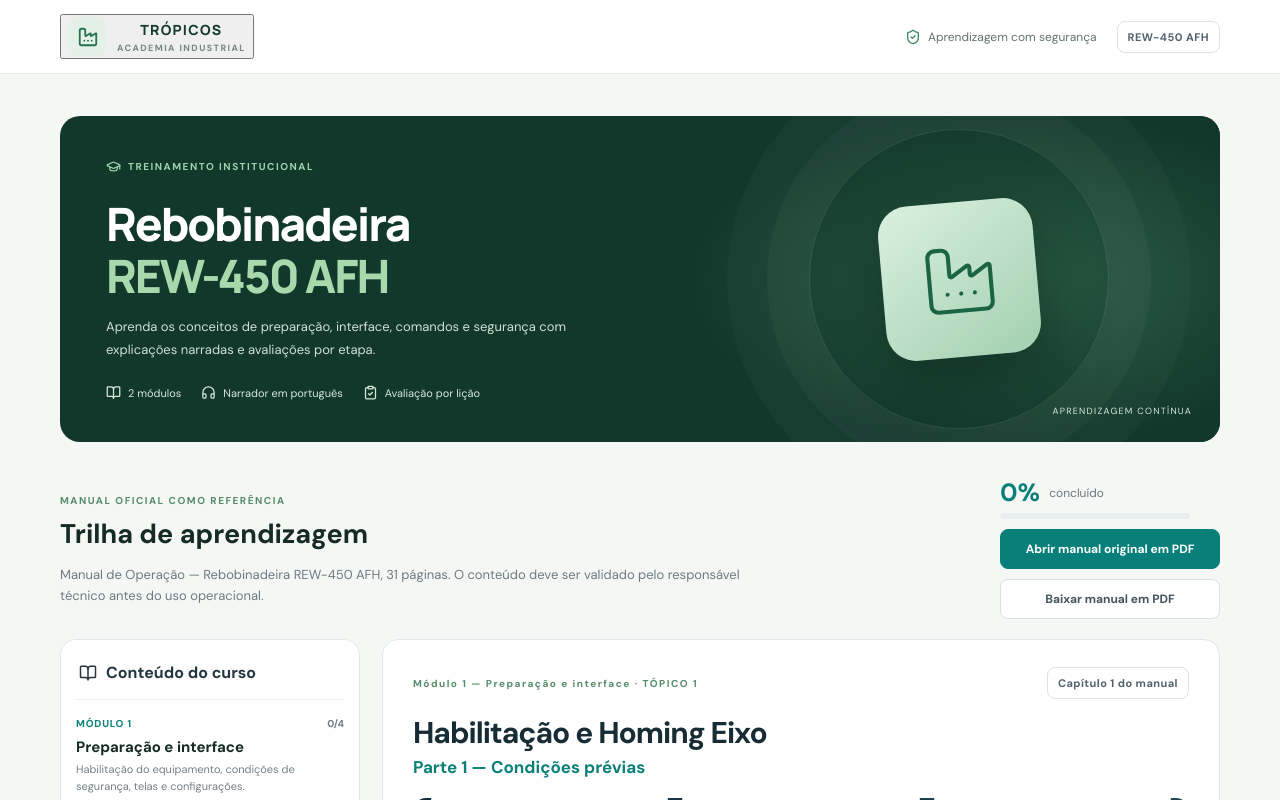
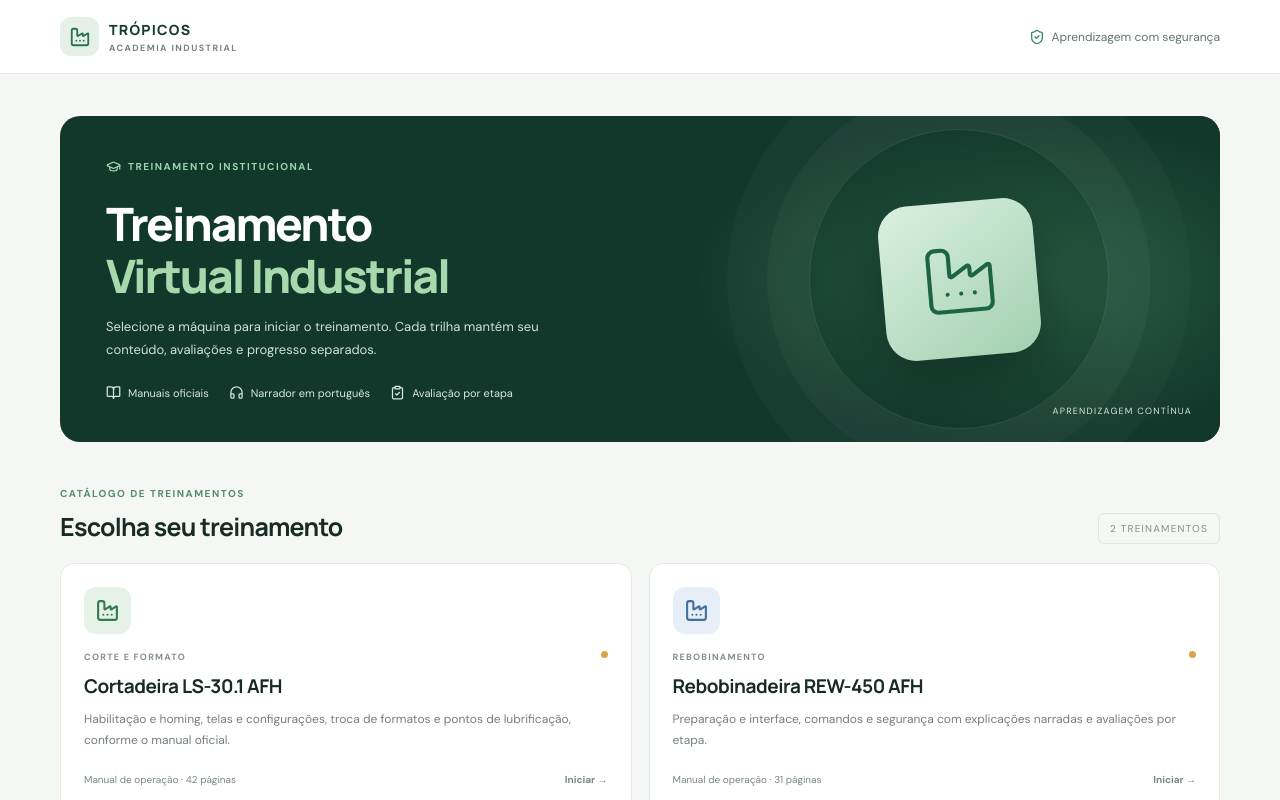
Before and after one commit to ambertelli/treinamento-virtual-industrial, a React (Vite) app: page / in a window 1280 px wide. Shown: the top 800 px of the page. Built offline with nearby package versions, Linux system fonts and the light colour scheme.

Commit message:
Add Cortadeira and Rebobinadeira course selection screen

```diff
--- a/src/App.jsx
+++ b/src/App.jsx
@@ -1,6 +1,7 @@
 import { useEffect, useMemo, useState } from "react";
 import { ArrowLeft, BookOpen, CheckCircle2, ChevronLeft, ChevronRight, Factory, GraduationCap, Headphones, Play, ShieldCheck, Volume2, XCircle, ClipboardCheck, Image as ImageIcon } from "lucide-react";
 import { course } from "./rew450-course";
+import CortadeiraTraining from "./CortadeiraTraining.jsx";
 import "./style.css";
 
 const figureFiles = {
@@ -61,7 +62,7 @@ function loadSavedProgress() {
   }
 }
 
-export default function App() {
+function RebobinadeiraTraining({ onBack }) {
   const [initialProgress] = useState(loadSavedProgress);
   const [activeKey, setActiveKey] = useState(() =>
     allLessons.some(lesson => lesson.key === initialProgress.activeKey)
@@ -159,7 +160,7 @@ export default function App() {
 
   return <div className="app">
     <header className="topbar">
-      <button className="brand" onClick={() => { chooseLesson(allLessons[0].key); window.scrollTo({top:0,behavior:"smooth"}); }} aria-label="Voltar ao início">
+      <button className="brand" onClick={() => { if (onBack) onBack(); else { chooseLesson(allLessons[0].key); window.scrollTo({top:0,behavior:"smooth"}); } }} aria-label="Voltar aos treinamentos">
         <span className="brandicon"><Factory size={22}/></span>
         <span>TRÓPICOS<small>ACADEMIA INDUSTRIAL</small></span>
       </button>
@@ -262,3 +263,45 @@ export default function App() {
     <footer><span>© {new Date().getFullYear()} Trópicos · Academia Industrial</span><span><ShieldCheck size={14}/> Segurança, qualidade e aprendizagem contínua</span></footer>
   </div>;
 }
+
+
+function App() {
+  const [selectedCourse, setSelectedCourse] = useState(null);
+  if (selectedCourse === "cortadeira") return <CortadeiraTraining onBack={() => setSelectedCourse(null)} />;
+  if (selectedCourse === "rebobinadeira") return <RebobinadeiraTraining onBack={() => setSelectedCourse(null)} />;
+  return <div className="app">
+    <header className="topbar">
+      <div className="brand"><span className="brandicon"><Factory size={22}/></span><span>TRÓPICOS<small>ACADEMIA INDUSTRIAL</small></span></div>
+      <div className="topbar-right"><span className="safe"><ShieldCheck size={16}/> Aprendizagem com segurança</span></div>
+    </header>
+    <main>
+      <section className="hero">
+        <div className="hero-copy">
+          <span className="eyebrow"><GraduationCap size={15}/> TREINAMENTO INSTITUCIONAL</span>
+          <h1>Treinamento<br/><em>Virtual Industrial</em></h1>
+          <p>Selecione a máquina para iniciar o treinamento. Cada trilha mantém seu conteúdo, avaliações e progresso separados.</p>
+          <div className="hero-meta"><span><BookOpen size={15}/> Manuais oficiais</span><span><Headphones size={15}/> Narrador em português</span><span><ClipboardCheck size={15}/> Avaliação por etapa</span></div>
+        </div>
+        <div className="hero-art" aria-hidden="true"><div className="rings"/><div className="machine"><Factory size={82} strokeWidth={1.2}/></div><small>APRENDIZAGEM CONTÍNUA</small></div>
+      </section>
+      <section className="courses">
+        <div className="section-title"><div><span className="eyebrow">CATÁLOGO DE TREINAMENTOS</span><h2>Escolha seu treinamento</h2></div><span className="count">2 TREINAMENTOS</span></div>
+        <div className="cards">
+          <button className="card" onClick={() => setSelectedCourse("cortadeira")}>
+            <span className="courseicon c0"><Factory size={25}/></span><span className="cardkind">CORTE E FORMATO <span className="dot"/></span>
+            <h3>Cortadeira LS-30.1 AFH</h3><p>Habilitação e homing, telas e configurações, troca de formatos e pontos de lubrificação, conforme o manual oficial.</p>
+            <div className="progresslabel"><span>Manual de operação · 42 páginas</span><b>Iniciar →</b></div><div className="cardfoot"><span>Figuras e avaliações por módulo</span><span className="arrow"><ChevronRight size={16}/></span></div>
+          </button>
+          <button className="card" onClick={() => setSelectedCourse("rebobinadeira")}>
+            <span className="courseicon c1"><Factory size={25}/></span><span className="cardkind">REBOBINAMENTO <span className="dot"/></span>
+            <h3>Rebobinadeira REW-450 AFH</h3><p>Preparação e interface, comandos e segurança com explicações narradas e avaliações por etapa.</p>
+            <div className="progresslabel"><span>Manual de operação · 31 páginas</span><b>Iniciar →</b></div><div className="cardfoot"><span>Figuras e avaliações por etapa</span><span className="arrow"><ChevronRight size={16}/></span></div>
+          </button>
+        </div>
+      </section>
+      <aside className="notice"><ShieldCheck size={22}/><div><b>Importante</b><p>O treinamento virtual é material didático e não substitui o manual integral, a capacitação prática autorizada nem os procedimentos de segurança da empresa.</p></div></aside>
+    </main>
+    <footer><span>© {new Date().getFullYear()} Trópicos · Academia Industrial</span><span><ShieldCheck size={14}/> Segurança, qualidade e aprendizagem contínua</span></footer>
+  </div>;
+}
+export default App;
```
